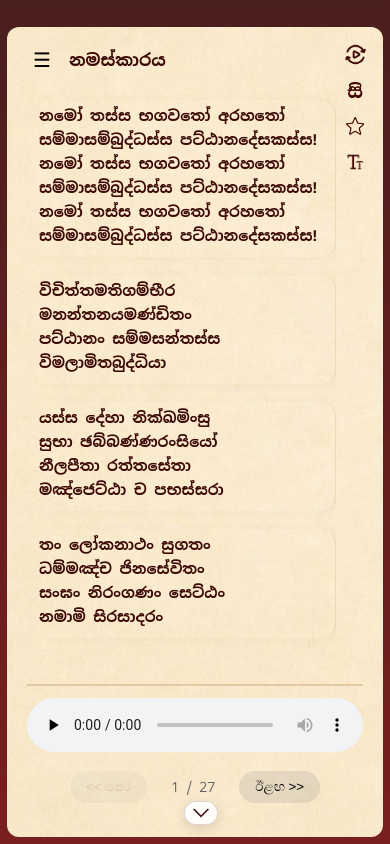
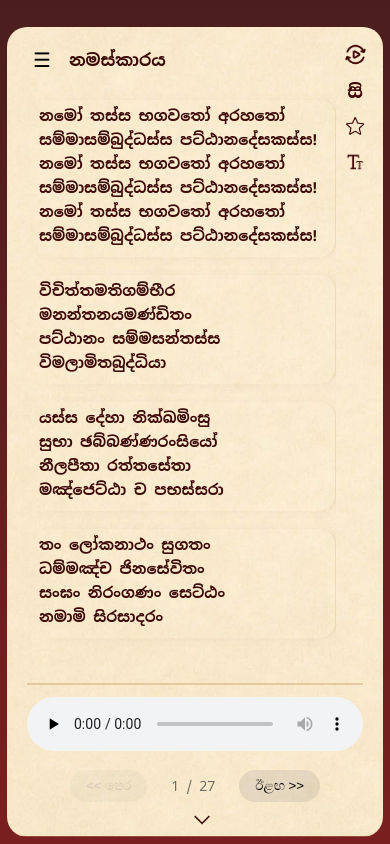
Before and after one commit to narthanasathsara93/samantha-patthana, a Vue app: page / in a window 390 px wide. Built offline with nearby package versions, Linux system fonts and the light colour scheme; no server answers.

Commit message:
audio toggle

```diff
--- a/src/App.vue
+++ b/src/App.vue
@@ -90,7 +90,11 @@
         </div>
         <div
           v-if="!isShowingResourcesPanel"
-          :class="{ 'content-wrapper': true, blurred: isSidebarOpen }"
+          :class="{
+            'content-wrapper': true,
+            blurred: isSidebarOpen,
+            'mobile-lower-controls-hidden': !areMobileLowerControlsVisible,
+          }"
         >
           <div class="verse-content">
             <VerseContent
@@ -165,7 +169,7 @@
           "
           @click="toggleMobileLowerControls"
         >
-          <img class="font-resize-icon" :src="getArrowIcon()" />
+          <img class="arrow-up-down-icon" :src="getArrowIcon()" />
         </button>
 
         <!-- Overlay -->
@@ -714,7 +718,8 @@ body,
   text-align: right;
 }
 
-.font-resize-icon {
+.font-resize-icon,
+.arrow-up-down-icon {
   width: 20px;
   height: auto;
 }
@@ -825,6 +830,8 @@ body,
     padding: 20px;
     height: 100%;
     min-height: 0;
+    border-radius: 20px;
+    border-bottom: 1px solid #c1956061 !important;
   }
 
   .content-controls {
@@ -853,30 +860,26 @@ body,
     border-bottom: none;
   }
 
+  .toggle-down,
   .toggle-up {
-    right: 2%;
-  }
-
-  .toggle-down {
     right: 44%;
+    top: 98%;
   }
 
   .lower-controls-toggle {
     position: absolute;
-    top: 97%;
     z-index: 2;
     display: flex;
     transform: translateY(-50%);
-    border: 1px solid rgba(59, 9, 6, 0.16);
-    border-radius: 999px;
+    border: none;
+    background-color: transparent;
     cursor: pointer;
     align-items: center;
     transition: background 0.3s ease, box-shadow 0.2s ease, opacity 0.2s ease;
   }
 
   .lower-controls-toggle.active {
-    background: rgba(255, 255, 255, 0.92);
-    box-shadow: 0 4px 12px rgba(59, 9, 6, 0.12);
+    background-color: transparent;
   }
 
   .mobile-lower-controls-hidden .player,
@@ -914,5 +917,10 @@ body,
     width: 22px;
     height: auto;
   }
+
+  .mobile-lower-controls-hidden {
+    border-radius: 20px;
+    border-bottom: 1px solid #c1956061;
+  }
 }
 </style>
```
